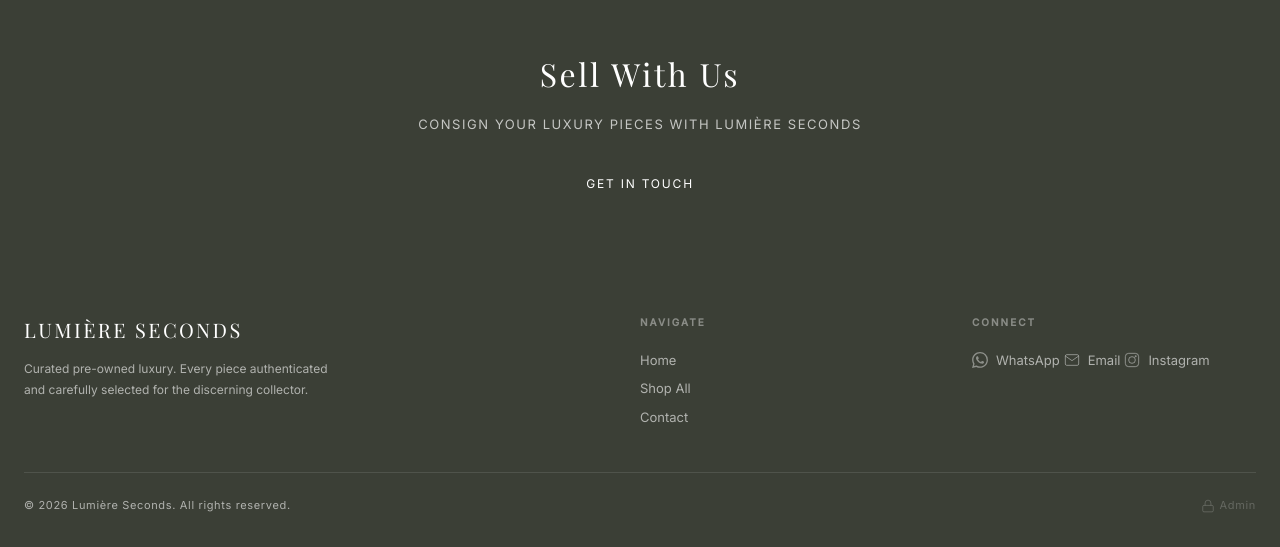
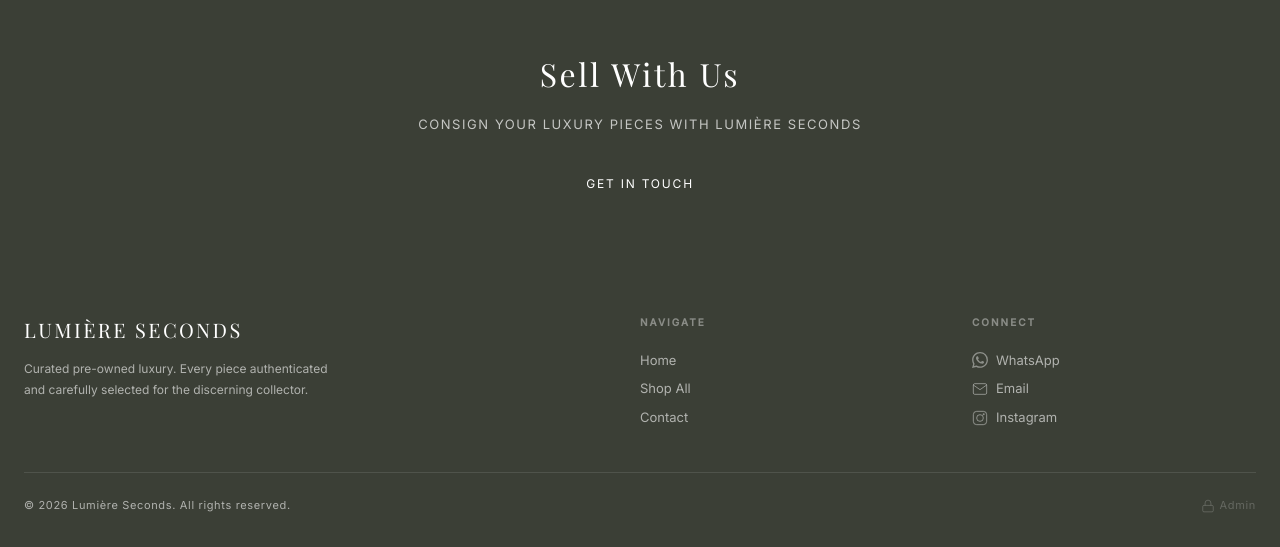
Before and after one commit to cypanized/lumiere-seconds, a Python web app: template templates/home.html in a window 1280 px wide. Shown: the part 1022-1569 px from the top of the page. Run offline with Jinja, Linux system fonts and the light colour scheme; the template is opened without the code that fills it, so the values that code supplies are empty; some web fonts are replaced.

Commit message:
Fix footer social links to stack vertically
Change from inline-flex to flex so each link sits on its own line
with icon and text aligned horizontally within each row.

Co-Authored-By: Claude Opus 4.6 <noreply@anthropic.com>

```diff
--- a/static/css/style.css
+++ b/static/css/style.css
@@ -697,7 +697,7 @@ h1, h2, h3 {
 }
 .footer-col a:hover { color: #fff; }
 .footer-social-link {
-  display: inline-flex !important;
+  display: flex !important;
   align-items: center;
   gap: 8px;
 }
```
